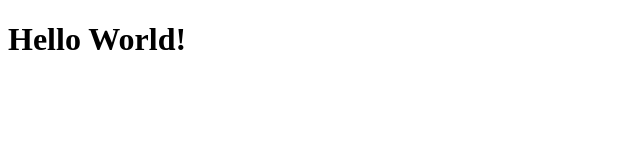
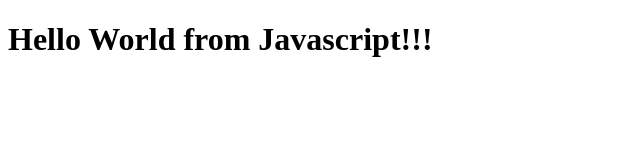
Before and after one commit to MasterKanade/ReactDailySTeak, a plain HTML site: page 01-Inception/index.html in a window 1280 px wide. Shown: the whole page, without its empty margins (0-640 px from the left). Drawn offline with Linux system fonts and the light colour scheme.

Commit message:
How to Inject an Element using Valnilla Javascript

```diff
--- a/01-Inception/index.html
+++ b/01-Inception/index.html
@@ -7,7 +7,14 @@
   </head>
   <body>
     <div id="root">
-      <h1>Hello World!</h1>
+      <script>
+        // we have created h1 element with it's text
+        const heading = document.createElement("h1");
+        heading.innerHTML = "Hello World from Javascript!!!";
+        // we injected our h1 tag into the root element
+        const root = document.getElementById("root");
+        root.appendChild(heading);
+      </script>
     </div>
   </body>
 </html>
```
